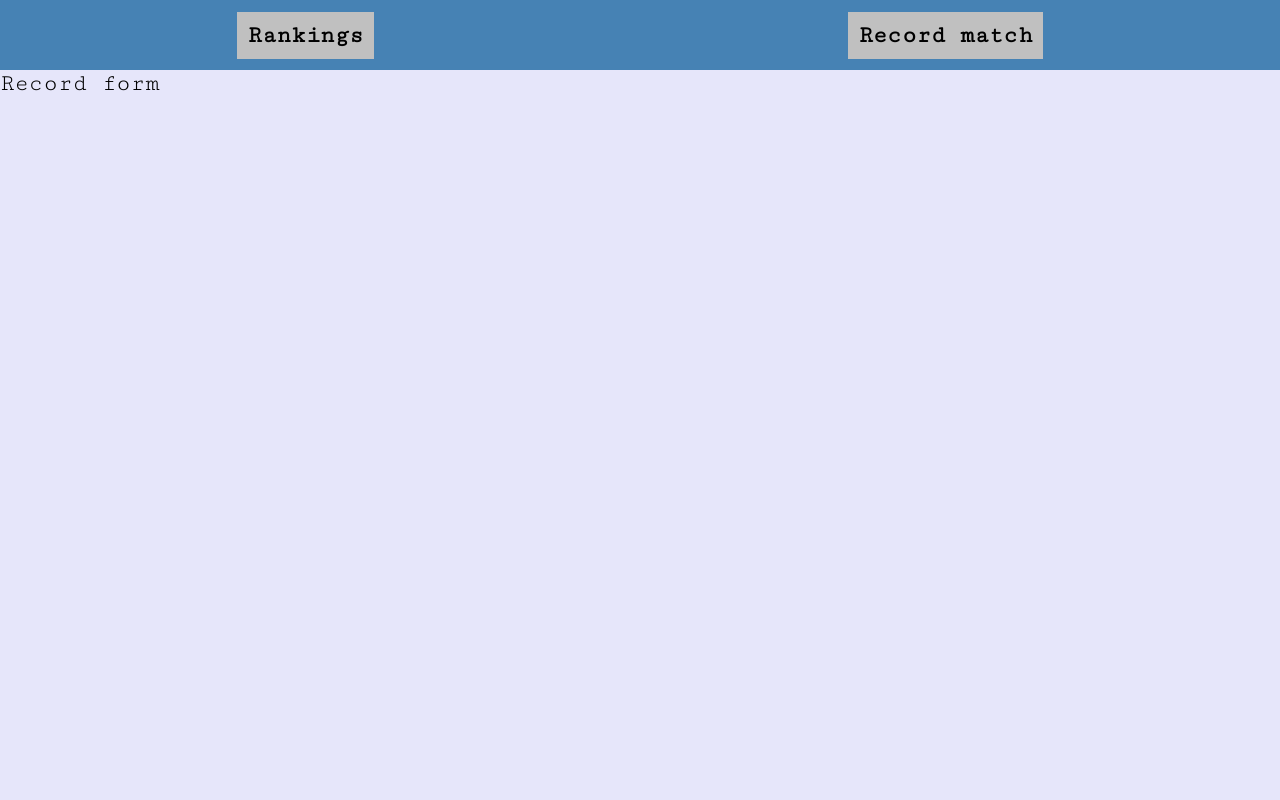
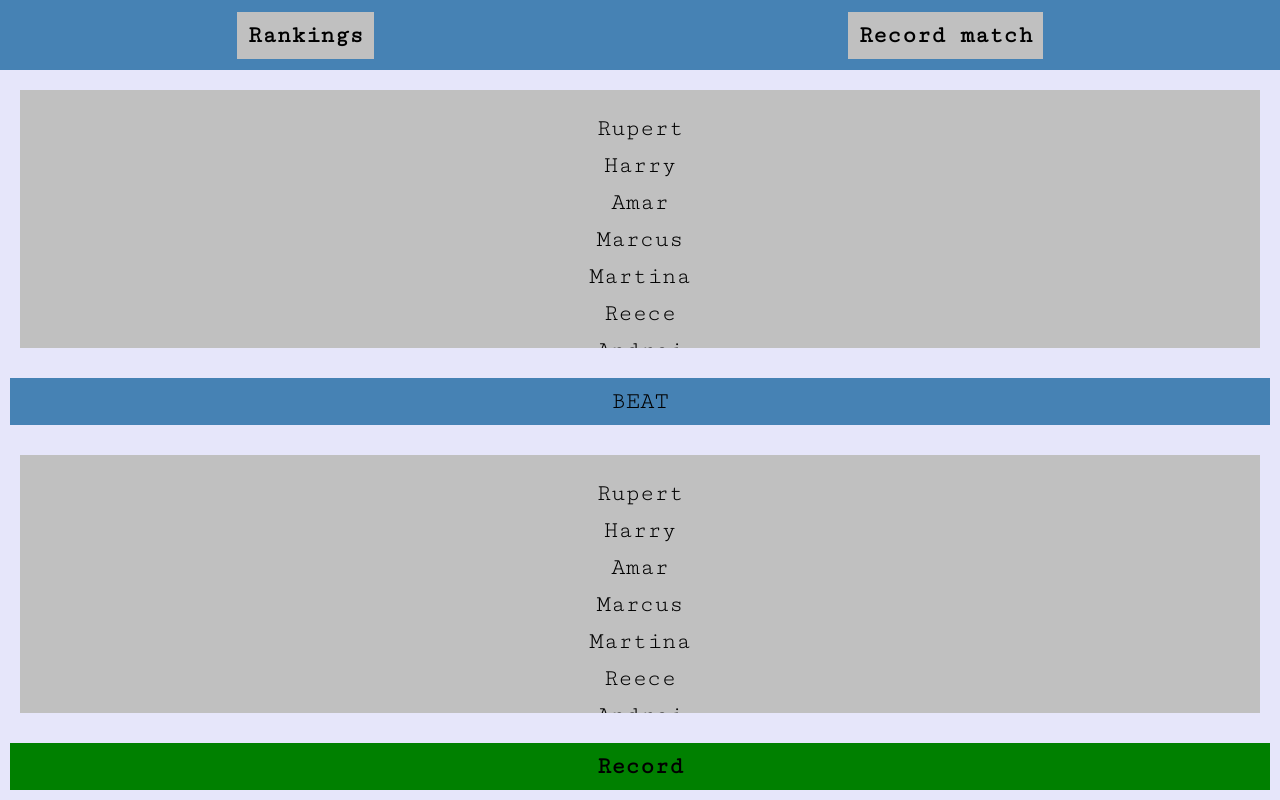
Before and after one commit to harry48225/poolelo, a React (Create React App) app in the folder poolelo-frontend/: page /record in a window 1280 px wide. Built offline with nearby package versions, Linux system fonts and the light colour scheme.

Commit message:
Basic Record form

```diff
--- a/poolelo-frontend/src/NavBar.scss
+++ b/poolelo-frontend/src/NavBar.scss
@@ -4,7 +4,7 @@
     display: flex;
     justify-content: space-around;
     align-items: center;
-    height: 70px;
+    height: $navbar-height;
     background-color: $primary-colour;
 
     button {
--- /dev/null
+++ b/poolelo-frontend/src/PlayerSelector.scss
@@ -0,0 +1,17 @@
+@import './globalStyles.scss';
+
+.player-selector {
+    margin: $large-spacing;
+    padding: $large-spacing;
+    background-color: $accent-colour;
+
+    text-align: center;
+    overflow-y: auto;
+
+    .player-option {
+        padding: $small-spacing/2;
+        &.selected {
+            background-color: $primary-colour ;
+        }
+    }
+}
--- /dev/null
+++ b/poolelo-frontend/src/PlayerSelector.tsx
@@ -0,0 +1,19 @@
+import React from 'react';
+import { Player } from './models/Player';
+import "./PlayerSelector.scss";
+
+type PlayerSelectorProps = {
+    players: Player[],
+    selectedPlayerId: number | undefined,
+    callback: (playerId: number) => void,
+}
+
+export const PlayerSelector = (props: PlayerSelectorProps) => (
+    <div className="player-selector">
+        {props.players.map(player =>
+            <div className={"player-option " + (player.id === props.selectedPlayerId ? 'selected' : '')} onClick={() => props.callback(player.id)}>
+                {player.name}
+            </div>
+        )}
+    </div>
+);
--- a/poolelo-frontend/src/Rankings.tsx
+++ b/poolelo-frontend/src/Rankings.tsx
@@ -1,4 +1,31 @@
 import React from 'react';
 import {RankingsTable} from './rankingsTable';
 
-export const Rankings = () => <RankingsTable players={[]}/>;
+const testPlayers = [
+    {
+        name: "Rupert",
+        id: 1,
+        ELO: 1000,
+        hasImproved: true,
+    },
+    {
+        name: "Harry",
+        id: 2,
+        ELO: 1000,
+        hasImproved: false,
+    },
+    {
+        name: "Amar",
+        id: 3,
+        ELO: 1000,
+        hasImproved: true,
+    },
+    {
+        name: "Marcus",
+        id: 4,
+        ELO: 1000,
+        hasImproved: false,
+    }
+]
+
+export const Rankings = () => <RankingsTable players={testPlayers}/>;
--- /dev/null
+++ b/poolelo-frontend/src/RecordForm.scss
@@ -0,0 +1,37 @@
+@import './globalStyles.scss';
+
+.record-form {
+
+    flex-grow: 1;
+    display: flex;
+    flex-direction: column;
+    align-items: stretch;
+    min-height: calc(100vh - 70px);
+    max-height: calc(100vh - 70px);
+
+    .player-selector-wrapper {
+        flex-grow: 1;
+        flex-shrink: 1;
+        display: flex;
+        flex-direction: column;
+        justify-content: space-around;
+        overflow-y: auto;
+    }
+
+    .divider {
+        text-align: center;
+        font-size: x-large;
+        margin: $small-spacing;
+        padding: $small-spacing;
+        background-color: $primary-colour;
+    }
+
+
+    .submit-button {
+        @extend .primary-font;
+        border: none;
+        background-color: green;
+        font-weight: bold;
+    }
+
+}
--- a/poolelo-frontend/src/RecordForm.tsx
+++ b/poolelo-frontend/src/RecordForm.tsx
@@ -1,3 +1,71 @@
-import React from 'react';
+import React, { useState } from 'react';
+import { Player } from './models/Player';
+import { PlayerSelector } from './PlayerSelector';
+import "./RecordForm.scss";
 
-export const RecordForm = () => (<div>Record form</div>);
+type RecordFormProps = {
+    players: Player[]
+};
+
+const testPlayers = [
+    {
+        name: "Rupert",
+        id: 1,
+        ELO: 1000,
+        hasImproved: true,
+    },
+    {
+        name: "Harry",
+        id: 2,
+        ELO: 1000,
+        hasImproved: false,
+    },
+    {
+        name: "Amar",
+        id: 3,
+        ELO: 1000,
+        hasImproved: true,
+    },
+    {
+        name: "Marcus",
+        id: 4,
+        ELO: 1000,
+        hasImproved: false,
+    },
+    {
+        name: "Martina",
+        id: 5,
+        ELO: 1000,
+        hasImproved: true,
+    },
+    {
+        name: "Reece",
+        id: 6,
+        ELO: 1000,
+        hasImproved: true,
+    },
+    {
+        name: "Andrei",
+        id: 7,
+        ELO: 1000,
+        hasImproved: true,
+    },
+]
+
+export const RecordForm = () => {
+    const [winnerPlayerId, setWinnerPlayerId] = useState<number | undefined>(undefined);
+    const [loserPlayerId, setLoserPlayerId] = useState<number | undefined>(undefined);
+
+    return (
+        <div className="record-form">
+            <div className="player-selector-wrapper">
+                <PlayerSelector players={testPlayers} callback={(id) => {setWinnerPlayerId(id)}} selectedPlayerId={winnerPlayerId}/>
+            </div>
+            <div className="divider">BEAT</div>
+            <div className="player-selector-wrapper">
+                <PlayerSelector players={testPlayers} callback={(id) => {setLoserPlayerId(id)}} selectedPlayerId={loserPlayerId}/>
+            </div>
+            <button className="divider submit-button">Record</button>
+        </div>
+    )
+};
--- a/poolelo-frontend/src/globalStyles.scss
+++ b/poolelo-frontend/src/globalStyles.scss
@@ -2,6 +2,8 @@
 
 $small-spacing: 10px;
 $large-spacing: 20px;
+
+$navbar-height: 70px;
 
 $background-colour: lavender;
 $accent-colour: silver;
--- a/poolelo-frontend/src/index.scss
+++ b/poolelo-frontend/src/index.scss
@@ -1,10 +1,18 @@
 @import './globalStyles.scss';
+
+html, body, #root {
+  //height: 100%;
+}
+
+#root {
+  display: flex;
+  flex-direction: column;
+}
 
 body {
   margin: 0;
   @extend .primary-font;
   -webkit-font-smoothing: antialiased;
   -moz-osx-font-smoothing: grayscale;
-
   background-color: $background-colour;
 }
--- /dev/null
+++ b/poolelo-frontend/src/models/Player.tsx
@@ -0,0 +1,6 @@
+export type Player = {
+    ELO: number,
+    hasImproved?: boolean,
+    name: string,
+    id: number,
+}
--- a/poolelo-frontend/src/rankingsTableRow.tsx
+++ b/poolelo-frontend/src/rankingsTableRow.tsx
@@ -1,5 +1,5 @@
 import React from 'react';
-import {Player} from './rankingsTable';
+import {Player} from './models/Player';
 import './rankingsTableRow.scss';
 
 type TableRowProps = {
```
Also changed, not shown: poolelo-frontend/src/rankingsTable.tsx (+1 -6 lines).
